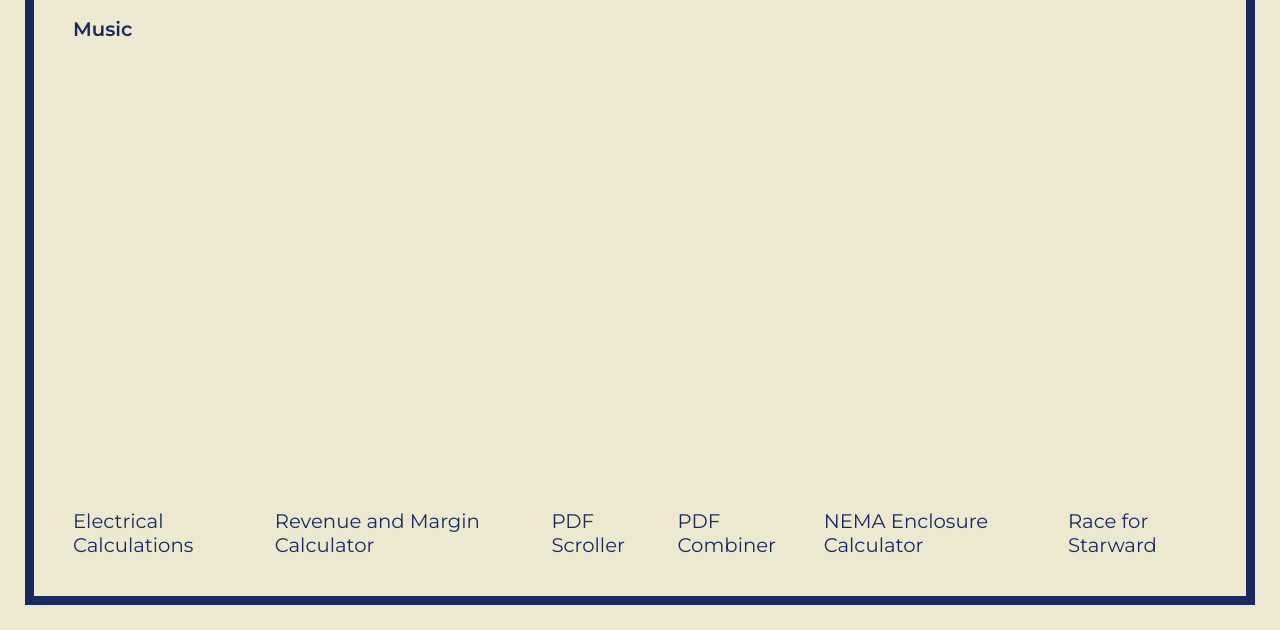
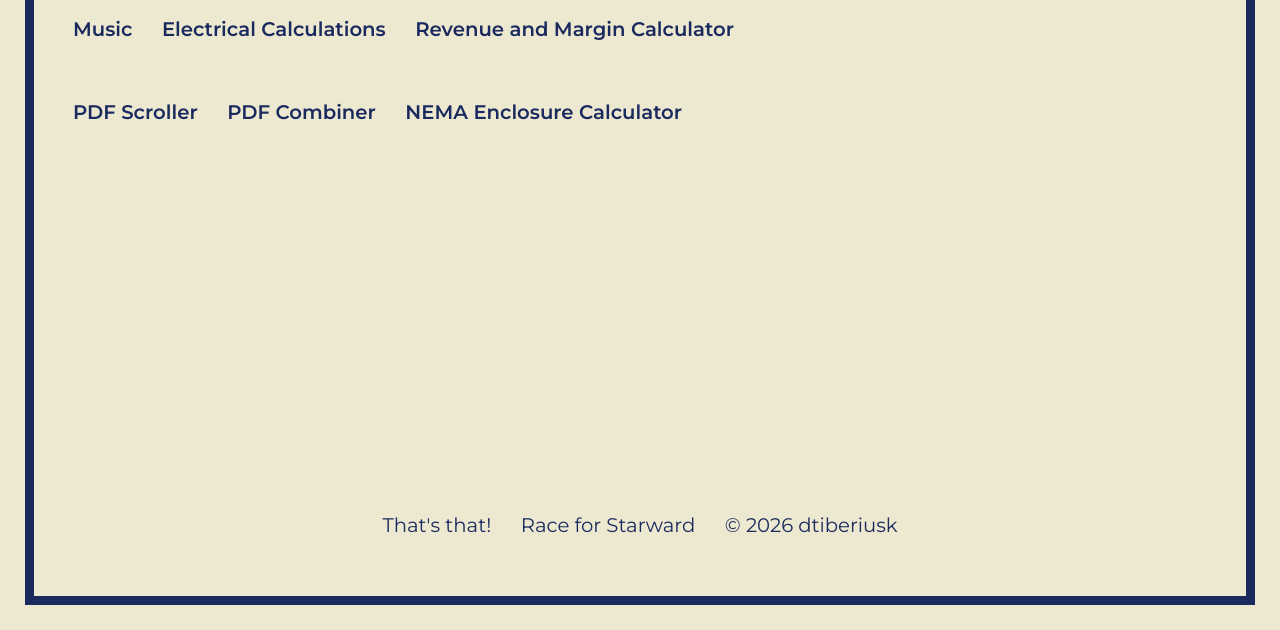
Before and after one commit to dtiberiusk/dtiberiusk, a plain HTML site: page index.html in a window 1280 px wide. Shown: the part 170-800 px from the top of the page. Drawn offline with Linux system fonts and the light colour scheme; no server answers.

Commit message:
format rewrk

```diff
--- a/index.html
+++ b/index.html
@@ -18,17 +18,22 @@
 
   <nav class="page-links">
     <a href="music/">Music</a>
+    <a href="tools/Electrical%20Calculations.html">Electrical Calculations</a>
+    <a href="tools/Margin%20and%20Cost.html">Revenue and Margin Calculator</a>
   </nav>
 
   <main class="gallery"></main>
 
-  <footer>
-    <a href="tools/Electrical%20Calculations.html">Electrical Calculations</a>
-    <a href="tools/Margin%20and%20Cost.html">Revenue and Margin Calculator</a>
+  <nav class="page-links">
     <a href="tools/PDF%20Scroll%20Reader.html">PDF Scroller</a>
     <a href="tools/PDF%20Combiner.html">PDF Combiner</a>
     <a href="tools/UL%20Nema%20Enclosures.html">NEMA Enclosure Calculator</a>
+  </nav>
+
+  <footer>
+    <p>That's that! </p>
     <a href="tools/starward.html">Race for Starward</a>
+    <p> © 2026 dtiberiusk</p>
   </footer>
 
   <script>
```
